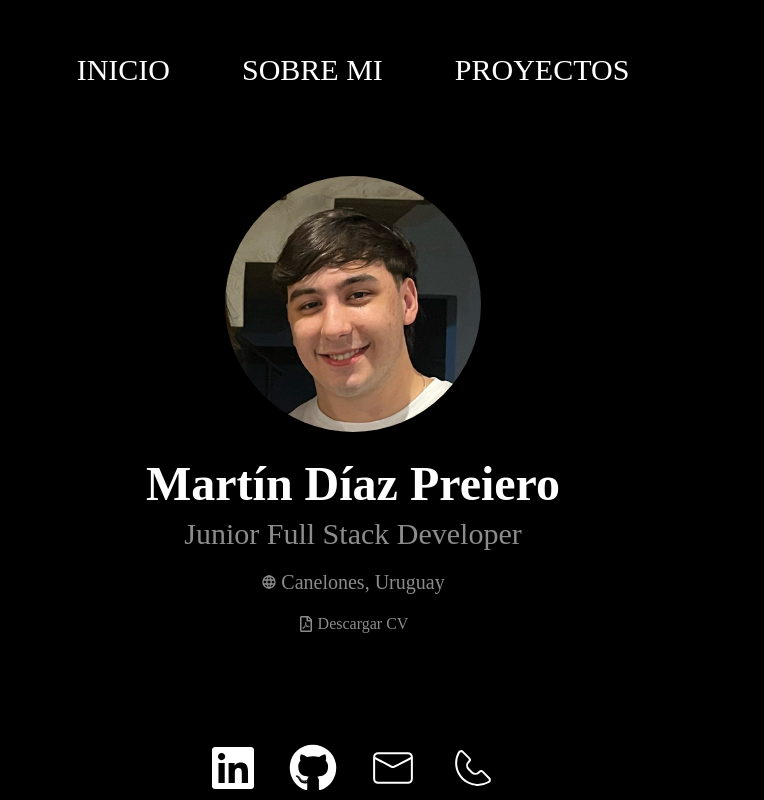
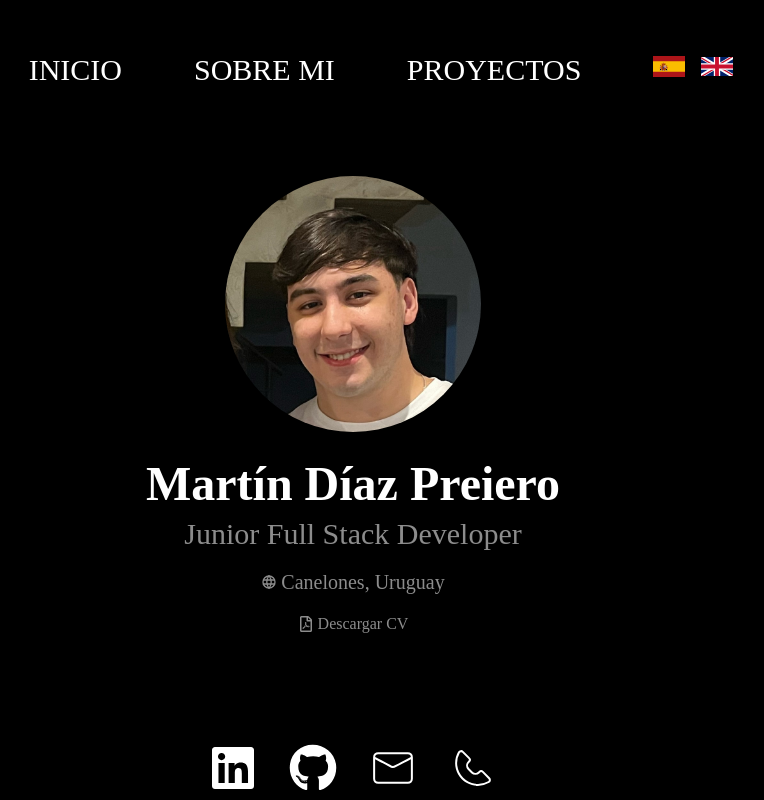
Before and after one commit to MartinDiaz04/portfolio, a React (Vite) app: page / in a window 1280 px wide. Shown: the whole page, without its empty margins (287-1051 px from the left). Built offline with nearby package versions, Linux system fonts and the light colour scheme; a web font is replaced by a local one.

Commit message:
Header flags

```diff
--- a/src/components/Header.jsx
+++ b/src/components/Header.jsx
@@ -1,5 +1,5 @@
-import React from 'react'
-import { Link } from "react-router-dom";
+import React from "react";
+
 const links = [
   {
     name: "INICIO",
@@ -17,7 +17,8 @@ const links = [
 
 function Header() {
   return (
-    <header className="flex bg-black items-start justify-center h-auto ">
+    <header className="flex bg-black items-center justify-center">
+      <div className="items-center justify-center h-auto">
         <nav className="w-auto p-7">
           <ul className="list-none sm:flex sm:items-center sm:justify-center h-auto m-auto">
             {links.map((x, index) => (
@@ -32,9 +33,17 @@ function Header() {
             ))}
           </ul>
         </nav>
+      </div>
+      <div>
+        <button className="h-8 w-8 mx-2">
+            <img src="../../public/Flag_of_Spain.svg"></img>
+        </button>
+        <button className="h-8 w-8 mx-2">
+            <img src="../../public/Flag_of_the_United_Kingdom_(3-5).svg"></img>
+        </button>
+      </div>
     </header>
-
-  )
+  );
 }
 
-export default Header
+export default Header;
```
Also changed, not shown: 1 other file (tests, documents, lock files or other folders). Lines whose indentation alone changed are shown as unchanged.
